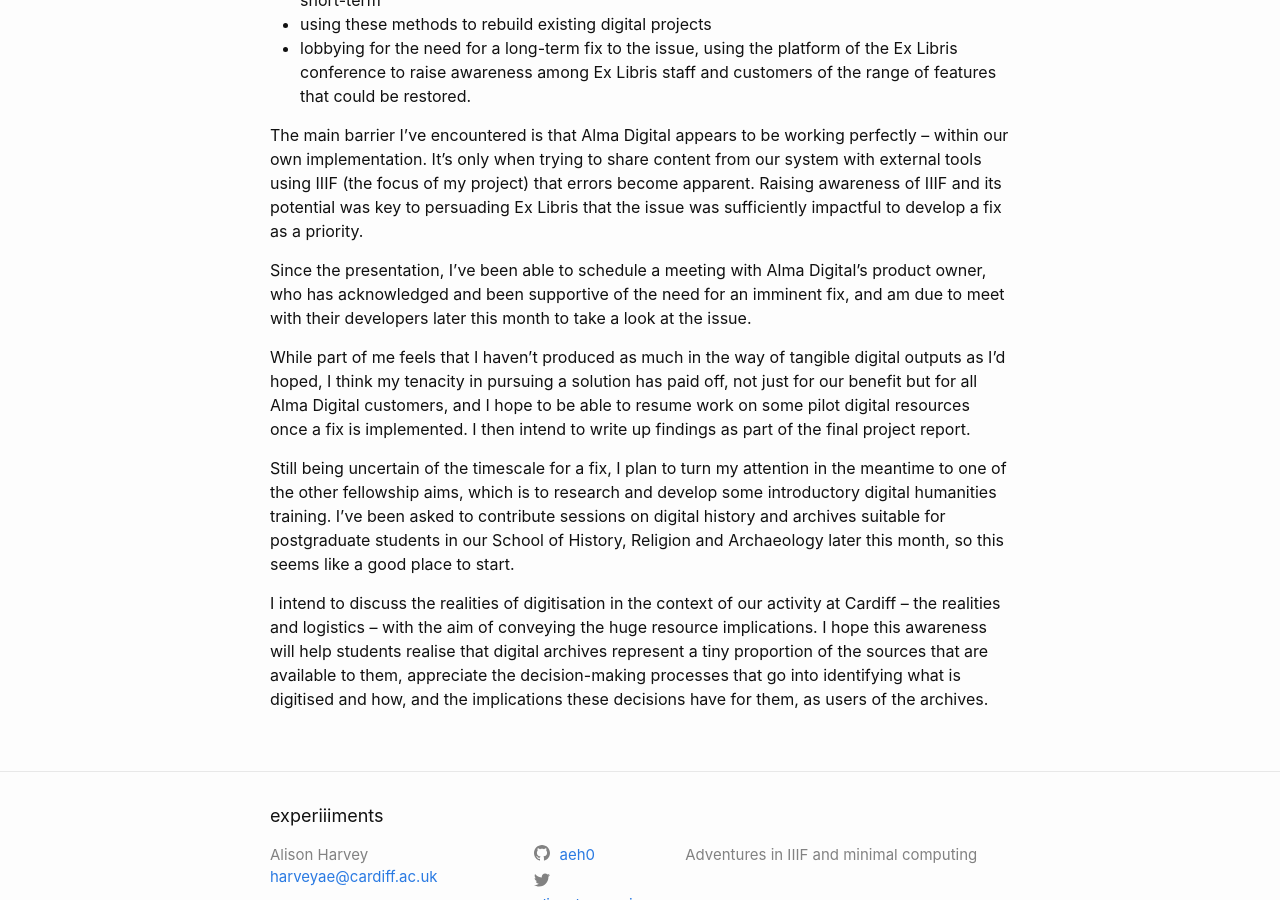
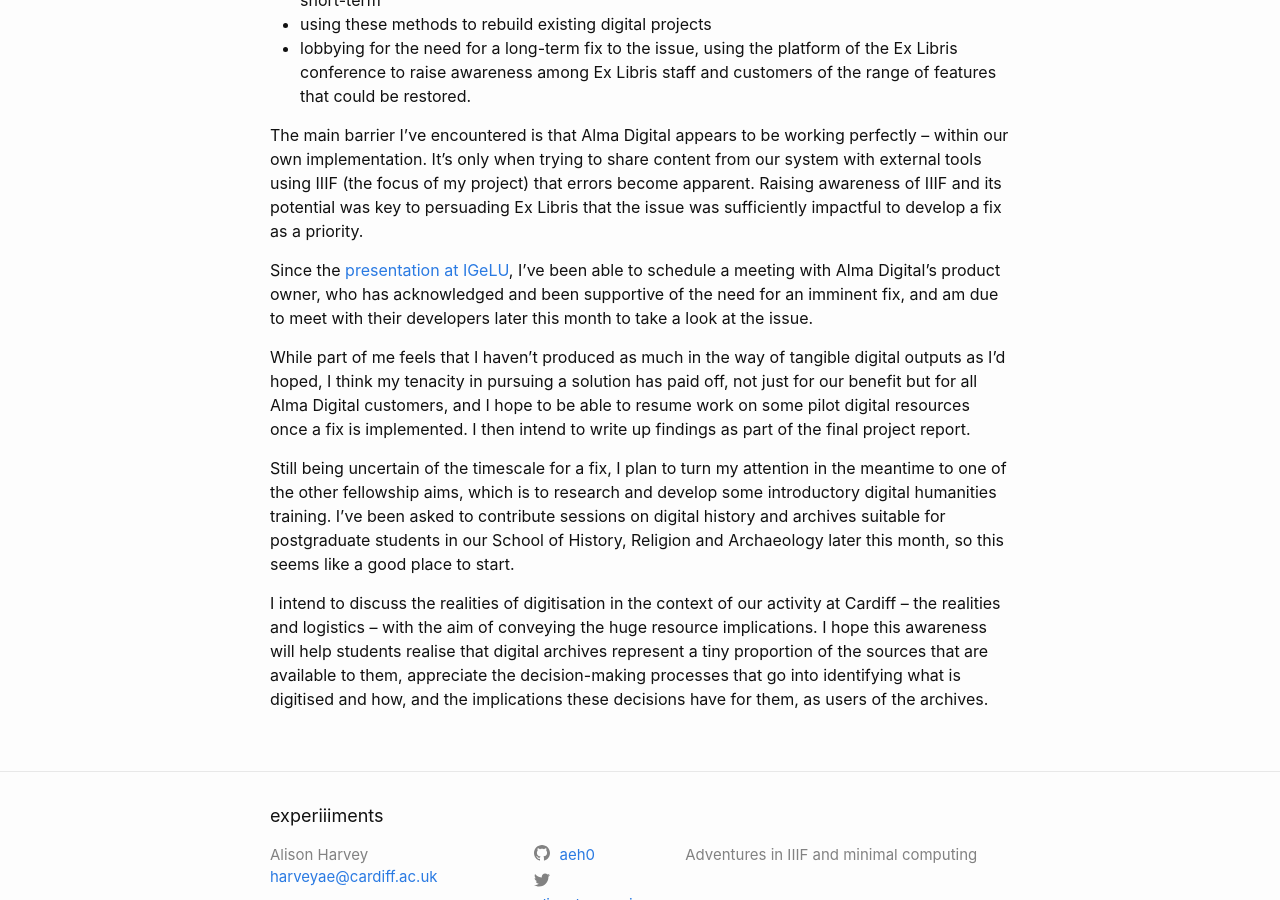
Before and after one commit to aeh0/experiiiments, a Jekyll site: the page built from _posts/2022-10-07-getting-back-on-track.md, in a window 1280 px wide and 900 px high, scrolled down 1157 px. Built offline with Jekyll 4.4.1, drawn with Linux system fonts in a browser that asks for light colours.

Commit message:
Update 2022-10-07-getting-back-on-track.md

```diff
--- a/_posts/2022-10-07-getting-back-on-track.md
+++ b/_posts/2022-10-07-getting-back-on-track.md
@@ -28,7 +28,7 @@ I could have responded to this by moving onto a different section of the project
 
 The main barrier I’ve encountered is that Alma Digital appears to be working perfectly – within our own implementation. It’s only when trying to share content from our system with external tools using IIIF (the focus of my project) that errors become apparent. Raising awareness of IIIF and its potential was key to persuading Ex Libris that the issue was sufficiently impactful to develop a fix as a priority.
 
-Since the presentation, I’ve been able to schedule a meeting with Alma Digital’s product owner, who has acknowledged and been supportive of the need for an imminent fix, and am due to meet with their developers later this month to take a look at the issue.
+Since the [presentation at IGeLU](https://vimeo.com/756243360), I’ve been able to schedule a meeting with Alma Digital’s product owner, who has acknowledged and been supportive of the need for an imminent fix, and am due to meet with their developers later this month to take a look at the issue.
 
 While part of me feels that I haven’t produced as much in the way of tangible digital outputs as I’d hoped, I think my tenacity in pursuing a solution has paid off, not just for our benefit but for all Alma Digital customers, and I hope to be able to resume work on some pilot digital resources once a fix is implemented. I then intend to write up findings as part of the final project report.
 
```
